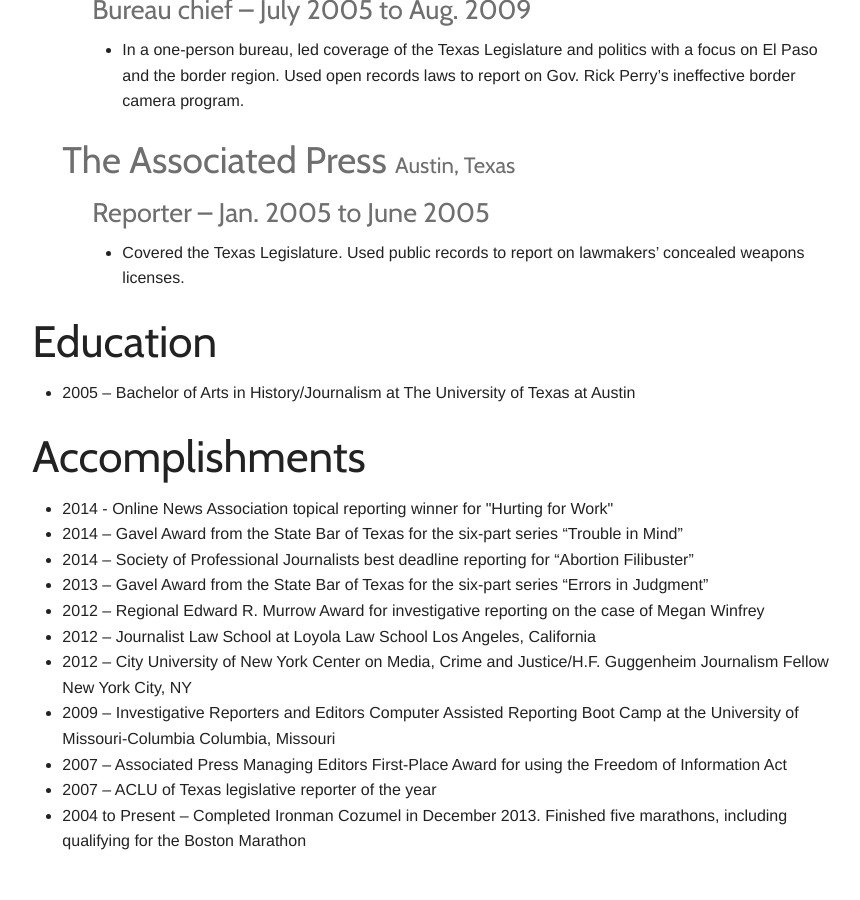
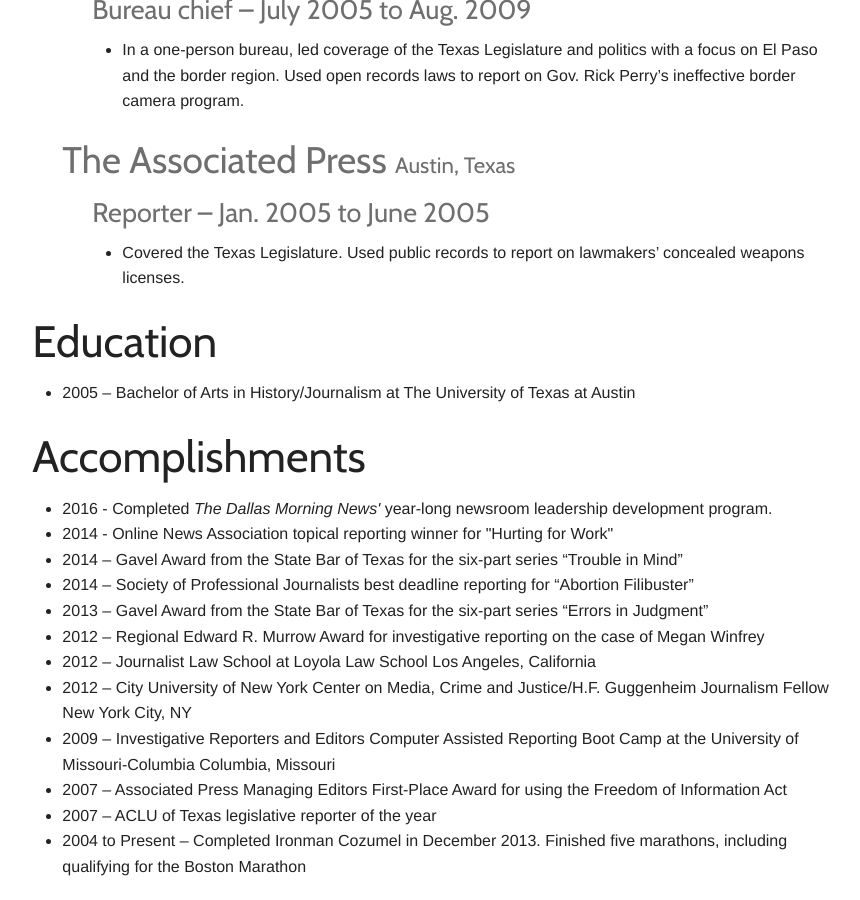
Before and after one commit to BrandiGrissom/resume, a Jekyll site: the page built from index.html, in a window 1280 px wide and 900 px high, scrolled down 1866 px. Shown: the whole window, without its empty margins (206-1066 px from the left). Built offline with Jekyll 4.4.1, drawn with Linux system fonts in a browser that asks for light colours; before the commit the page ends 2740 px from its top, so only the background shows below that.

Commit message:
Update index.html

```diff
--- a/index.html
+++ b/index.html
@@ -154,6 +154,8 @@
 
     <ul>
       <li>
+        2016 - Completed <em>The Dallas Morning News'</em> year-long newsroom leadership development program.
+      <li>
         2014 - Online News Association topical reporting winner for "Hurting for Work"
       </li>
       <li>
```
